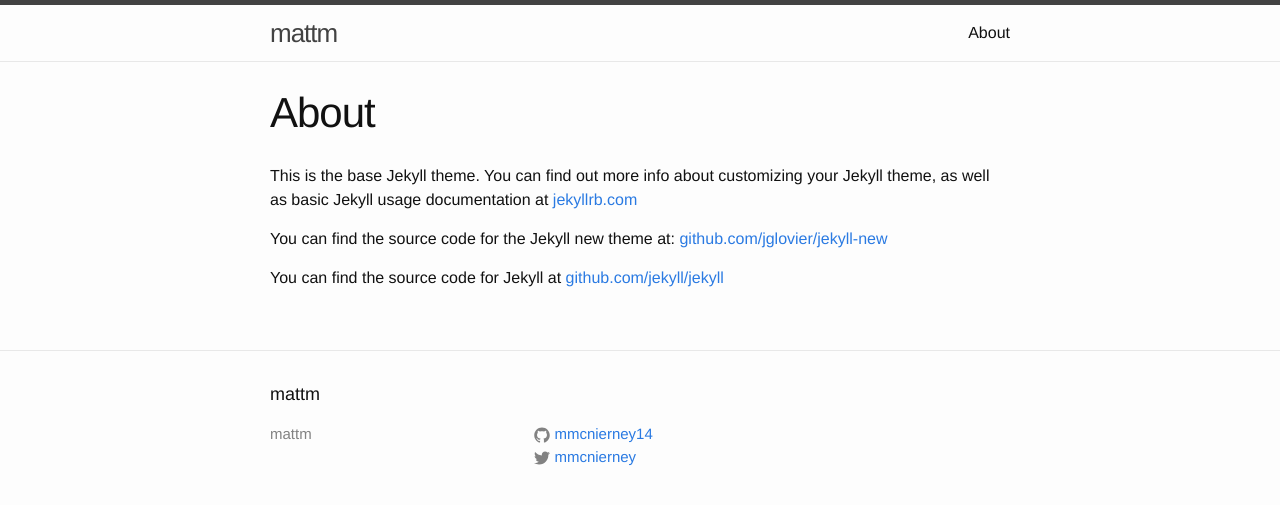
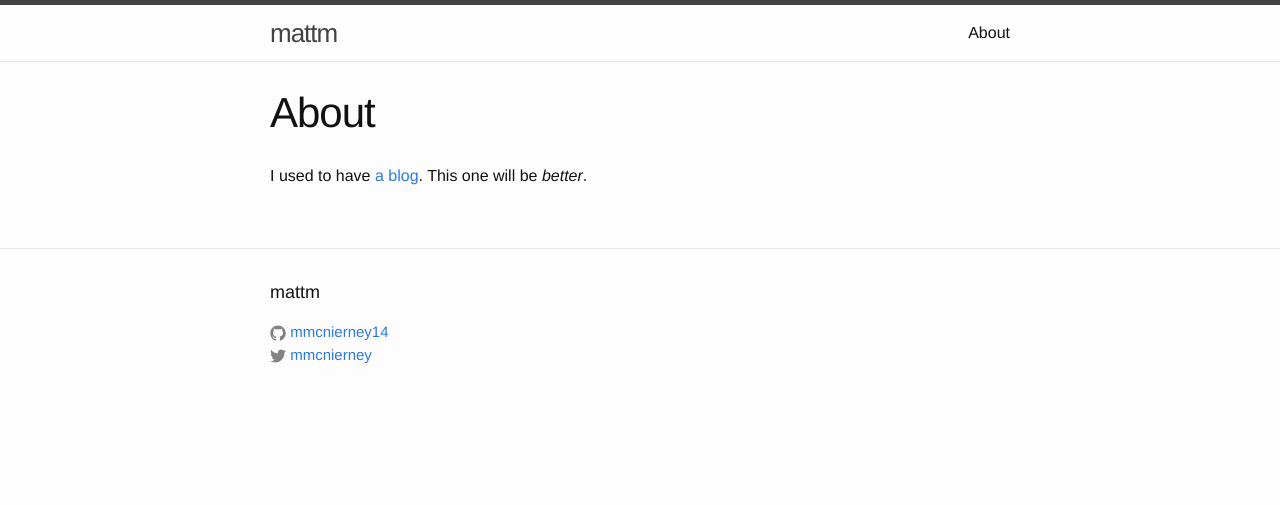
Before and after one commit to mmcnierney14/mmcnierney14.github.io, a Jekyll site: the page built from about.md, in a window 1280 px wide. Shown: the top 505 px of the page. Built offline with Jekyll 4.4.1, drawn with Linux system fonts in a browser that asks for light colours.

Commit message:
add feature rollout post, about, remove some footer junk

```diff
--- a/_includes/footer.html
+++ b/_includes/footer.html
@@ -5,13 +5,6 @@
     <h2 class="footer-heading">{{ site.title }}</h2>
 
     <div class="footer-col-wrapper">
-      <div class="footer-col  footer-col-1">
-        <ul class="contact-list">
-          <li>{{ site.title }}</li>
-          <li><a href="mailto:{{ site.email }}">{{ site.email }}</a></li>
-        </ul>
-      </div>
-
       <div class="footer-col  footer-col-2">
         <ul class="social-media-list">
           {% if site.github_username %}
--- a/about.md
+++ b/about.md
@@ -4,8 +4,4 @@ title: About
 permalink: /about/
 ---
 
-This is the base Jekyll theme. You can find out more info about customizing your Jekyll theme, as well as basic Jekyll usage documentation at [jekyllrb.com](http://jekyllrb.com/)
-
-You can find the source code for the Jekyll new theme at: [github.com/jglovier/jekyll-new](https://github.com/jglovier/jekyll-new)
-
-You can find the source code for Jekyll at [github.com/jekyll/jekyll](https://github.com/jekyll/jekyll)
+I used to have [a blog](https://mattmcnierney.wordpress.com/). This one will be _better_.
```
Also changed, not shown: _posts/2015-05-01-welcome-to-jekyll.markdown (deleted, +0 -25 lines), _posts/2016-01-31-rolling-out-features-without-state.markdown (added, +68 -0 lines).
